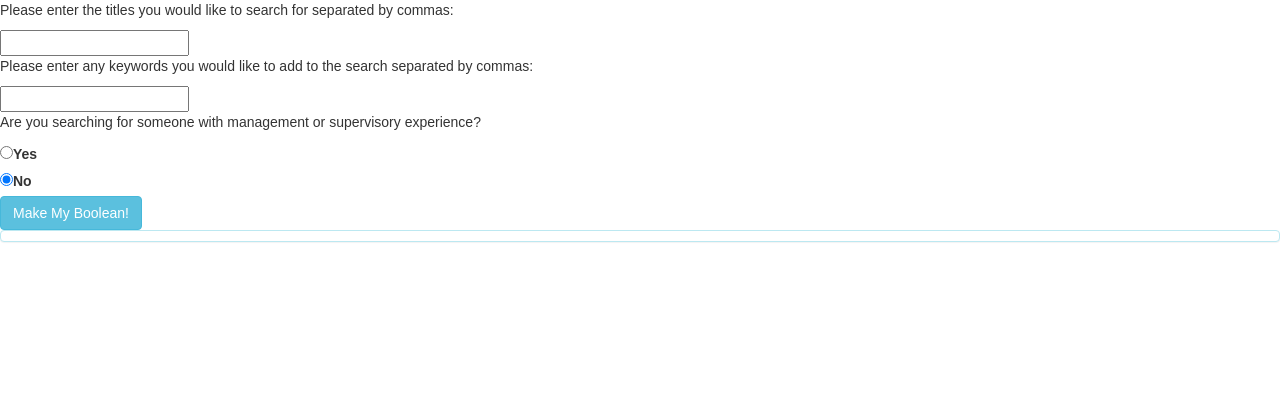
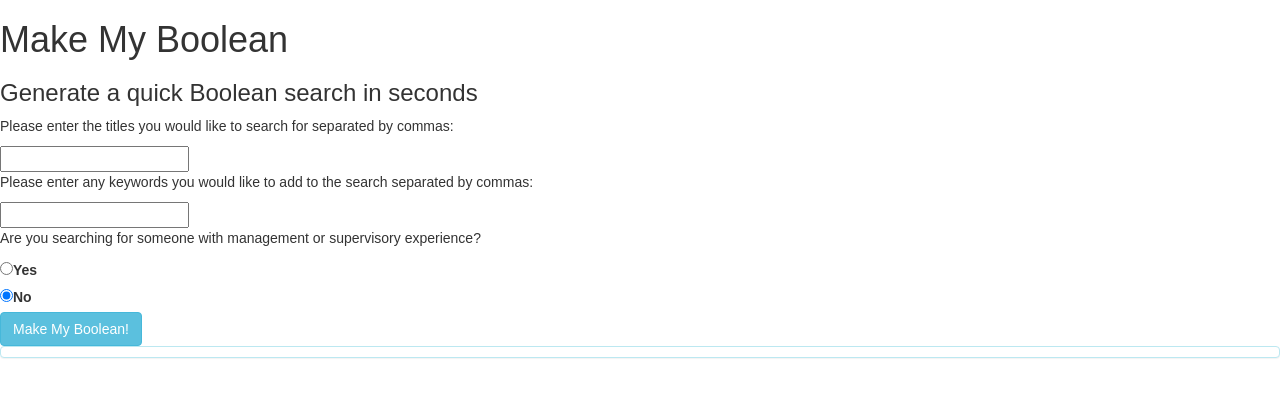
Before and after one commit to madisoncarr/make_my_boolean, a React (Create React App) app: page / in a window 1280 px wide. Shown: the top 396 px of the page. Built offline with nearby package versions, Linux system fonts and the light colour scheme.

Commit message:
initial attempt styling failure

```diff
--- a/src/App.css
+++ b/src/App.css
@@ -1,5 +1,6 @@
-.App {
+.App-main-components {
   text-align: center;
+  background-image: linear-gradient (bottom right, #0099cc, #0d47a1);
 }
 
 .App-logo {
--- a/src/App.js
+++ b/src/App.js
@@ -1,8 +1,8 @@
 import React, { Component } from "react";
-import logo from "./logo.svg";
 import "./App.css";
 import SearchBars from "./search_bars";
 import BooleanDisplay from "./boolean_display";
+import TitleInfo from "./header";
 
 class App extends Component {
   state = {
@@ -11,7 +11,8 @@ class App extends Component {
 
   render() {
     return (
-      <div>
+      <div className="main-components">
+        <TitleInfo />
         <SearchBars
           pullBoolean={value => this.setState({ myBoolean: value })}
         />
--- /dev/null
+++ b/src/header.js
@@ -0,0 +1,12 @@
+import React from "react";
+
+const TitleInfo = () => {
+  return (
+    <div>
+      <h1>Make My Boolean</h1>
+      <h3>Generate a quick Boolean search in seconds</h3>
+    </div>
+  );
+};
+
+export default TitleInfo;
```
